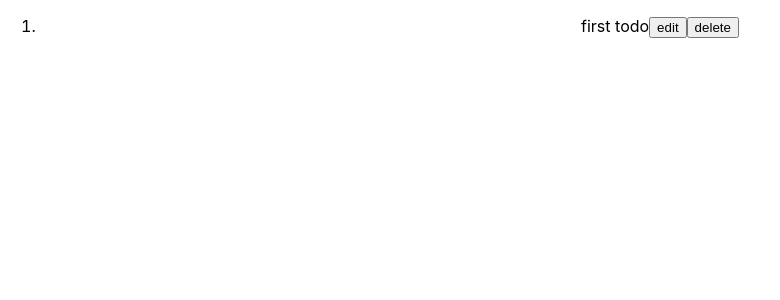
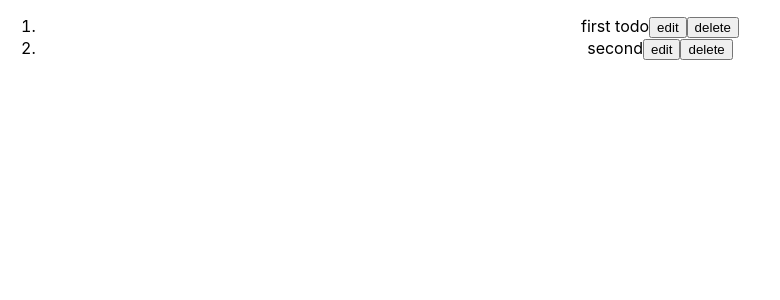
Before and after one commit to derduher/react-intro, a React (Create React App) app: page / in a window 1280 px wide. Shown: the top 300 px of the page, without its empty margins (0-780 px from the left). Built offline with nearby package versions, Linux system fonts and the light colour scheme.

Commit message:
edit row

```diff
--- a/src/App.js
+++ b/src/App.js
@@ -1,13 +1,41 @@
 import React, { Component } from 'react'
 import './App.css'
 import ToDo from './todo.js'
+
+let toDos = [
+  {
+    id: 1,
+    text: 'first todo'
+  },
+  {
+    id: 2,
+    text: 'second'
+  }
+]
+
+function commitEdit (updatedTodo) {
+  toDos = toDos.map(todo => {
+    if (todo.id === updatedTodo.id) {
+      return updatedTodo
+    }
+    return todo
+  })
+}
 
 export default class App extends Component {
   render () {
     return (
       <div className='App'>
         <ol>
-          <li><ToDo text='first todo' /></li>
+          {
+            toDos.map(todo =>
+              <li><ToDo
+                text={todo.text}
+                todoId={todo.id}
+                commitEdit={commitEdit}
+              /></li>
+            )
+          }
         </ol>
       </div>
     )
--- a/src/todo.js
+++ b/src/todo.js
@@ -1,15 +1,62 @@
 import React, { Component } from 'react'
 
 export default class ToDo extends Component {
+  state = {
+    isEditing: false
+  }
+
+  onEdit = e =>
+    this.setState({isEditing: true, text: this.props.text})
+
+  onChange = e =>
+    this.setState({text: e.target.value})
+
+  commitEdit = e => {
+    this.setState({isEditing: false})
+    this.props.commitEdit({id: this.props.id, text: this.state.text})
+  }
+
+  cancelEdit = e => {
+    this.setState({isEditing: false})
+  }
+
   render () {
     const {
       text
     } = this.props
 
+    const {
+      text: editText,
+      isEditing
+    } = this.state
+
     return <div className='todo-item'>
-      <span className='todo-content'>{text}</span>
-      <button type='button'>edit</button>
-      <button type='button'>delete</button>
+      {isEditing
+        ? <span className='todo-item_editfield'>
+          <input
+            className='todo-item__input'
+            onChange={this.onChange}
+            value={editText}
+          />
+          <button
+            type='button'
+            onClick={this.commitEdit}
+          >
+            Save
+          </button>
+          <button
+            type='button'
+            onClick={this.cancelEdit}
+          >
+            Cancel
+          </button>
+        </span>
+        : <span>
+          <span className='todo-content'>{text}</span>
+          <button type='button' onClick={this.onEdit}>edit</button>
+          <button type='button'>delete</button>
+        </span>
+      }
     </div>
   }
 }
```
